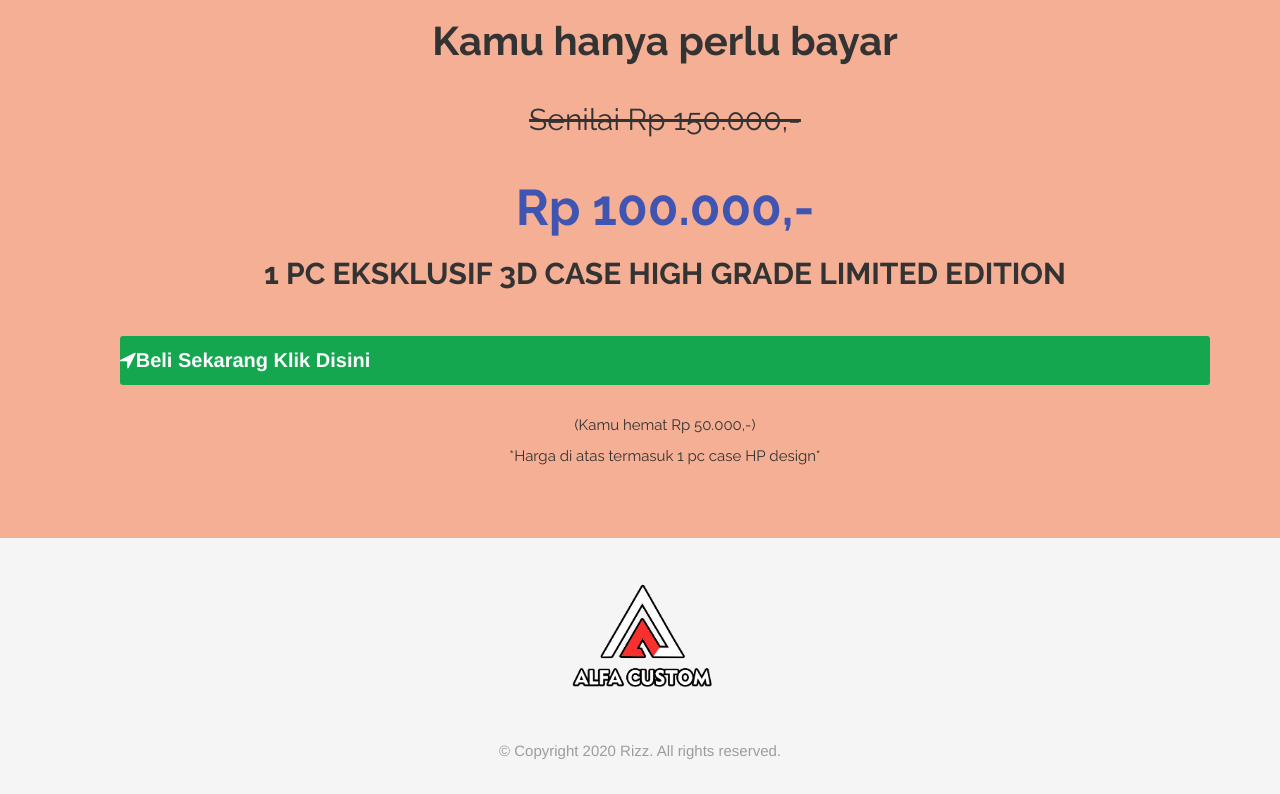
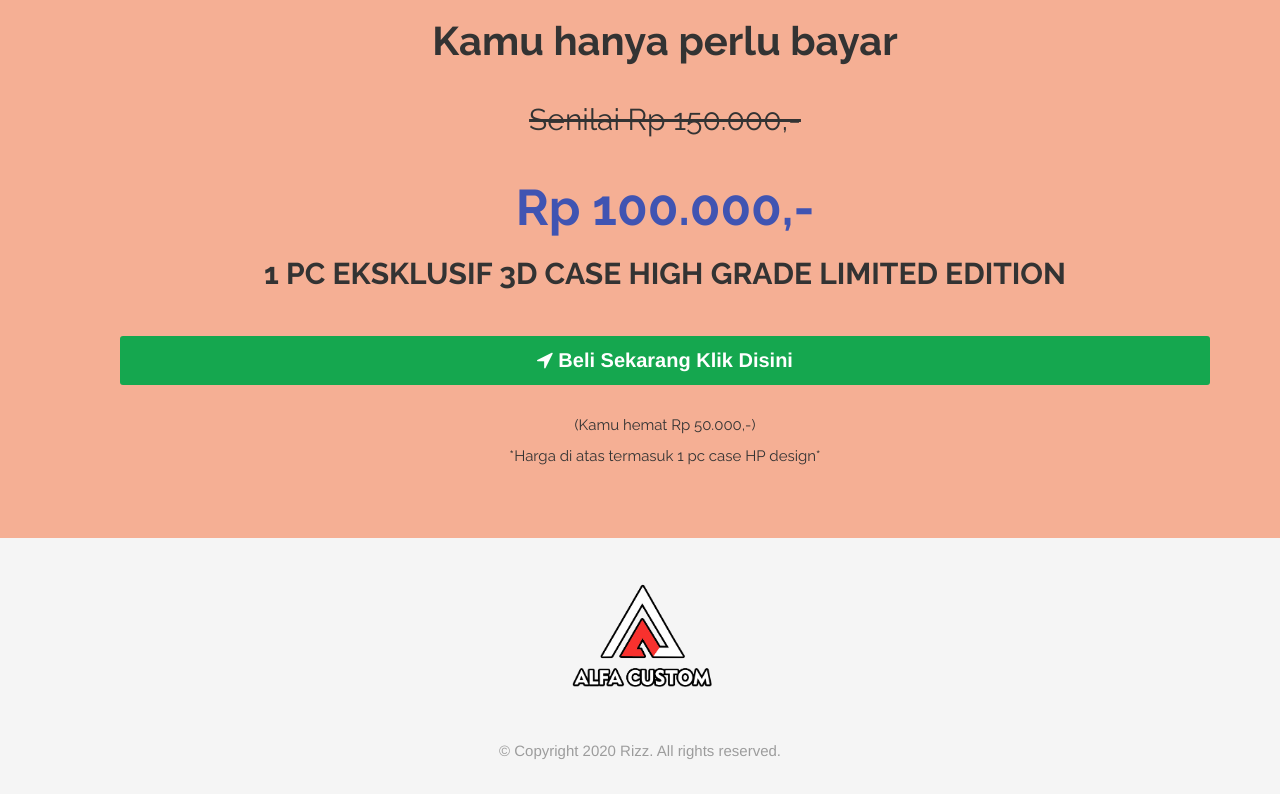
Before and after one commit to icalbalino/landing-page-penjualanCasingHP, a plain HTML site: page landingpage-baru/indexbaru.html in a window 1280 px wide. Shown: the part 9546-10340 px from the top of the page. Drawn offline with nearby package versions, Linux system fonts and the light colour scheme; a web font is replaced by a local one.

Commit message:
update lpbaru..

```diff
--- a/landingpage-baru/indexbaru.html
+++ b/landingpage-baru/indexbaru.html
@@ -336,8 +336,12 @@
 											<!-- <button type="nextstep" onclick="nextStep('nextstep','window.location','initiateCheckout','undefined');return false;" data_hide_on="" class="c6569">
 												<i class="fa fa-location-arrow"></i> Beli Sekarang Klik Disini<br></button> -->
 
-												<div class="c6569">
-													<a type="nextstep" href="checkout.html"  class="c6569"> <i class="fa fa-location-arrow"></i><b>Beli Sekarang Klik Disini</b></a>
+												<div class="">
+													<form class="" action="checkout.html">
+													<!-- <a type="nextstep" href="checkout.html"  class="c6569"> <i class="fa fa-location-arrow"></i><b>Beli Sekarang Klik Disini</b></a> -->
+													<button type="nextstep" onclick="nextStep('nextstep','window.location','initiateCheckout','undefined');return false;" data_hide_on="" class="c6569">
+														<i class="fa fa-location-arrow"></i> Beli Sekarang Klik Disini<br></button>
+													</form>
 												</div>
 
 												<div class="xz56g">
```
Also changed, not shown: landingpage-baru/checkout.html (+5 -5 lines).
